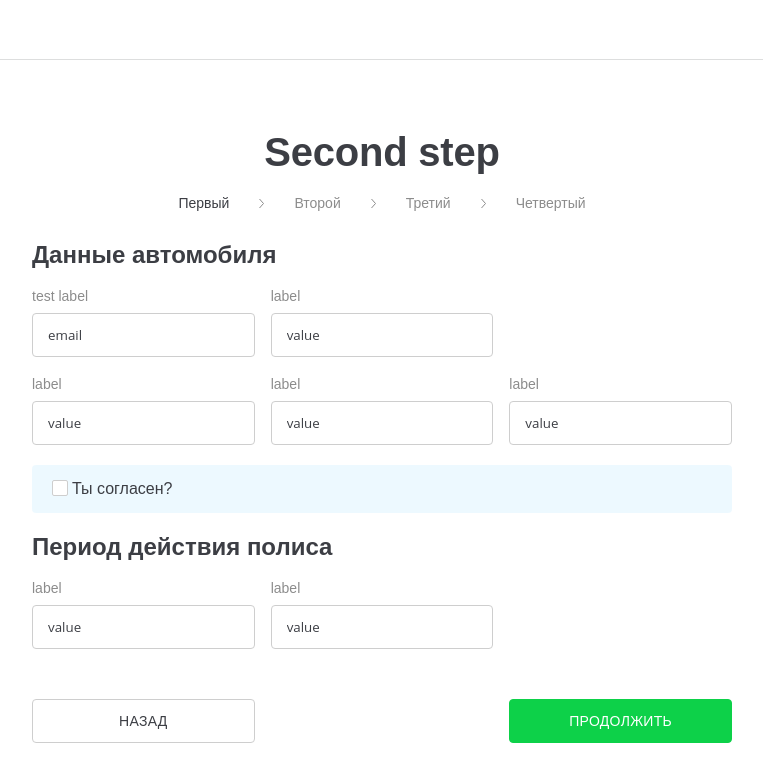
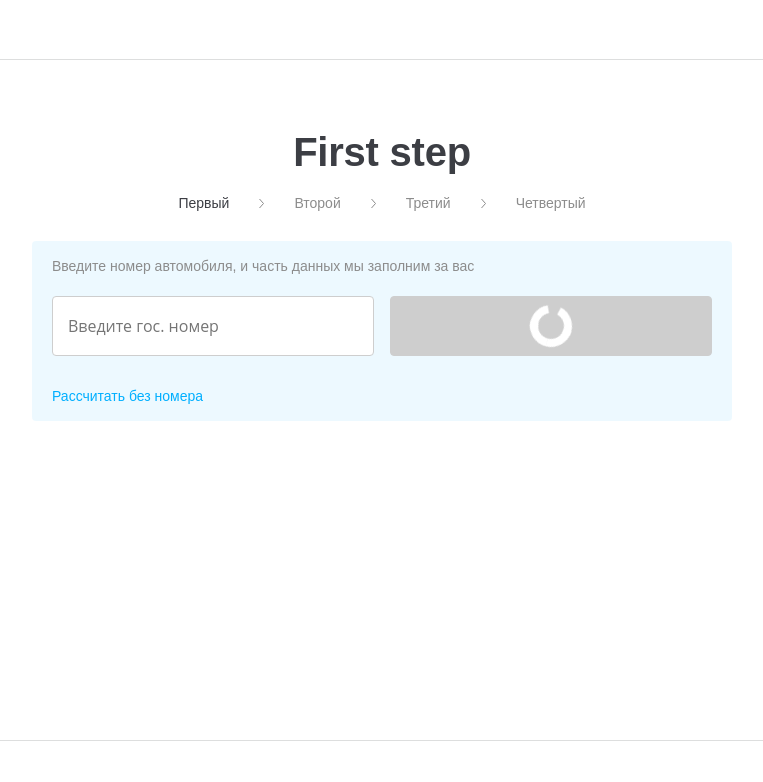
Before and after one commit to evgenii-del/1portal, a React (Create React App) app: page / in a window 1280 px wide. Both pictures are taken after a click on the button "Продолжить". Shown: the top 782 px of the page, without its empty margins (258-1021 px from the left). Built offline with nearby package versions, Linux system fonts and the light colour scheme.

Commit message:
Add behavior of loading for buttons

```diff
--- /dev/null
+++ b/src/assets/styles/components/Common/Loader.scss
@@ -0,0 +1,40 @@
+.lds-ring {
+  display: inline-block;
+  position: relative;
+  width: 58px;
+  height: 58px;
+}
+
+.lds-ring div {
+  box-sizing: border-box;
+  display: block;
+  position: absolute;
+  width: 42px;
+  height: 42px;
+  margin: 8px;
+  border-radius: 50%;
+  animation: lds-ring 1.2s cubic-bezier(0.5, 0, 0.5, 1) infinite;
+  border: 8px solid #fff;
+  border-color: #fff transparent transparent transparent;
+}
+
+.lds-ring div:nth-child(1) {
+  animation-delay: -0.45s;
+}
+
+.lds-ring div:nth-child(2) {
+  animation-delay: -0.3s;
+}
+
+.lds-ring div:nth-child(3) {
+  animation-delay: -0.15s;
+}
+
+@keyframes lds-ring {
+  0% {
+    transform: rotate(0deg);
+  }
+  100% {
+    transform: rotate(360deg);
+  }
+}
--- a/src/assets/styles/components/Steps/CarNumberStep.scss
+++ b/src/assets/styles/components/Steps/CarNumberStep.scss
@@ -59,6 +59,13 @@
     border-radius: 4px;
     outline: none;
     cursor: pointer;
+
+    &:disabled {
+      background-color: #cecece;
+      border-color: #cecece;
+      color: #3c3e44;
+      cursor: default;
+    }
   }
 
   &__container-link {
--- a/src/assets/styles/index.scss
+++ b/src/assets/styles/index.scss
@@ -7,5 +7,6 @@
 @import "components/CarTaxiConfirmation";
 @import "components/Common/Header";
 @import "components/Common/Footer";
+@import "components/Common/Loader";
 @import "pages/Stepper";
 @import "app";
--- /dev/null
+++ b/src/components/Common/Loader.tsx
@@ -0,0 +1,14 @@
+import React, { FC } from "react";
+
+const Loader: FC = (): JSX.Element => {
+  return (
+    <div className="lds-ring">
+      <div />
+      <div />
+      <div />
+      <div />
+    </div>
+  );
+};
+
+export default Loader;
--- a/src/components/Steps/CarNumberStep.tsx
+++ b/src/components/Steps/CarNumberStep.tsx
@@ -1,4 +1,5 @@
 import React, { ChangeEvent, FC, useState } from "react";
+import Loader from "../Common/Loader";
 
 interface CarNumberStepProp {
   handleNextStep(): void;
@@ -7,7 +8,16 @@ interface CarNumberStepProp {
 const CarNumberStep: FC<CarNumberStepProp> = ({
   handleNextStep,
 }: CarNumberStepProp): JSX.Element => {
+  const [isLoaded, setIsLoaded] = useState(false);
   const [carNumber, onCarNumber] = useState("");
+
+  const goNextPage = () => {
+    setIsLoaded(true);
+    setTimeout(() => {
+      setIsLoaded(false);
+      handleNextStep();
+    }, 3000);
+  };
 
   const handleCarNumberChange = ({ target }: ChangeEvent<HTMLInputElement>) => {
     onCarNumber(target.value);
@@ -29,9 +39,10 @@ const CarNumberStep: FC<CarNumberStepProp> = ({
         <button
           className="car-number__container-button"
           type="button"
-          onClick={handleNextStep}
+          onClick={goNextPage}
+          disabled={isLoaded}
         >
-          Продолжить
+          {isLoaded ? <Loader /> : "Продолжить"}
         </button>
       </div>
       {/* eslint-disable-next-line jsx-a11y/no-static-element-interactions,jsx-a11y/click-events-have-key-events */}
```
